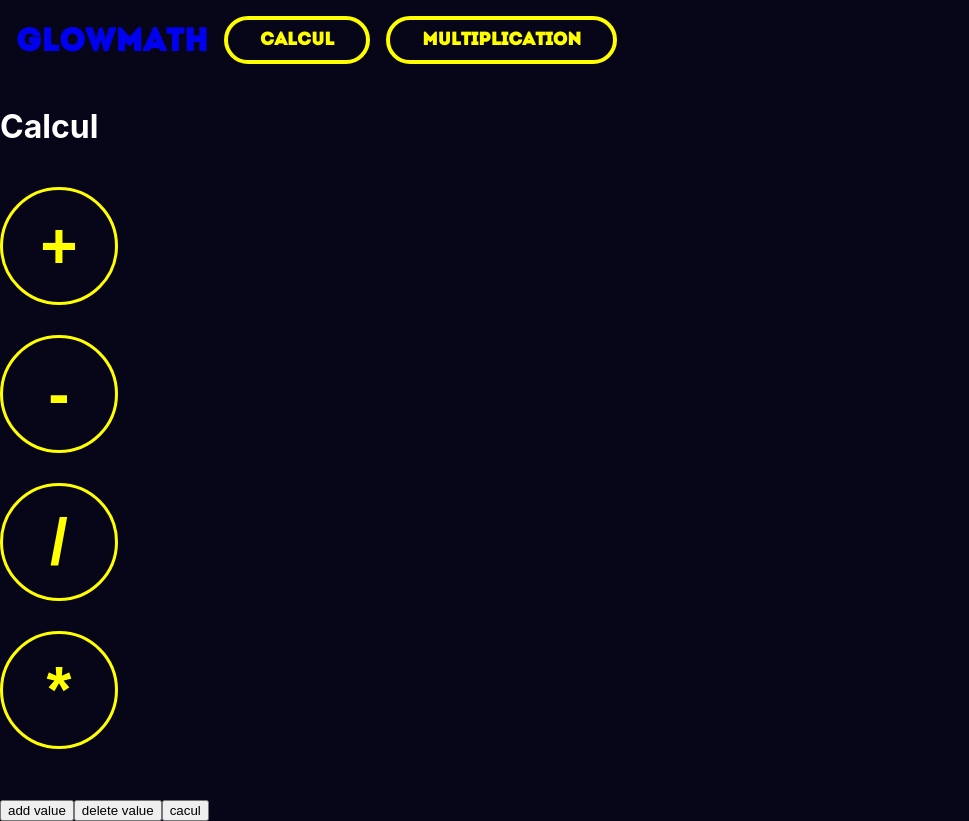
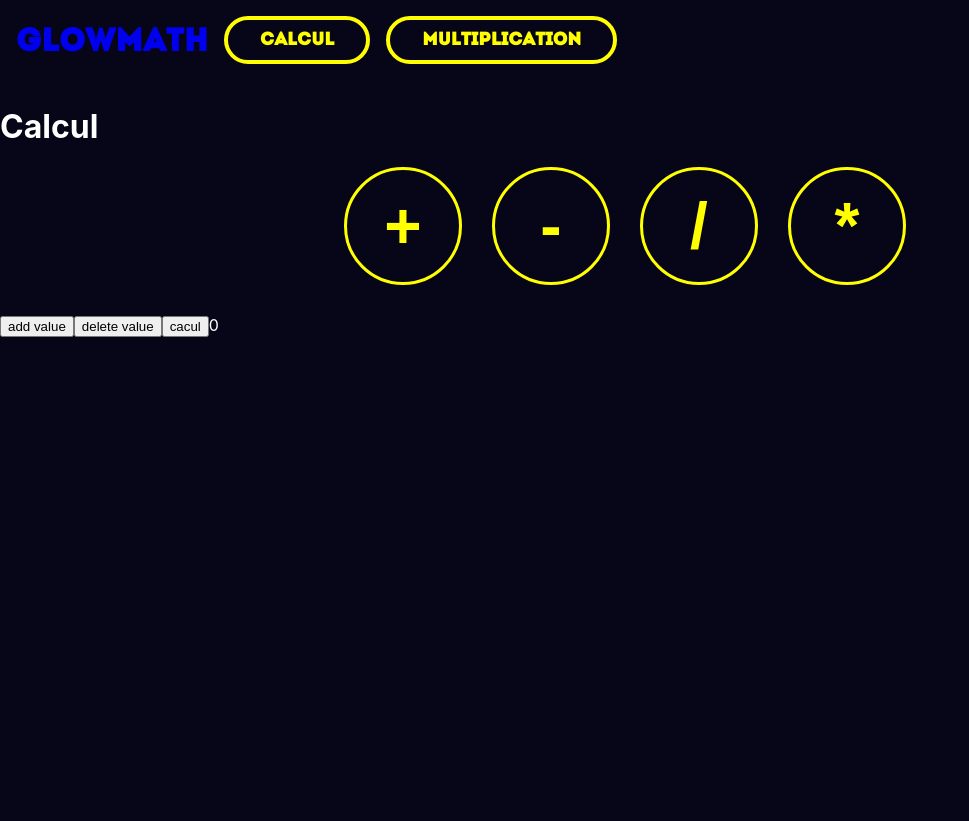
Before and after one commit to enztexier/GM, a React (Create React App) app: page /calcul in a window 1280 px wide. Shown: the whole page, without its empty margins (0-969 px from the left). After the commit the page ends 800 px from the top, so only its background shows below. Built offline with nearby package versions, Linux system fonts and the light colour scheme.

Commit message:
test cacul component

```diff
--- a/src/pages/calcul/Calcul.jsx
+++ b/src/pages/calcul/Calcul.jsx
@@ -4,6 +4,7 @@ import Checkbox from '../../components/checkbox/Checkbox';
 import Value from './components/value/Value';
 import Btnvalue from './components/btnvalue/Btnvalue';
 import Navbar from '../../components/navbar/Navbar';
+import './calcul.css';
 
 const Calcul = () => {
 
@@ -176,52 +177,42 @@ const Calcul = () => {
                 case 1:
                     let one = Math.floor(Math.random() * (9 - 1 + 1)) + 1;
                     setDigits(cur => [...cur, one])
-                    console.log(one)
                     break;
                 case 2:
                     let two = Math.floor(Math.random() * (99 - 10 + 1)) + 10;
                     setDigits(cur => [...cur, two])
-                    console.log(two)
                     break;
                 case 3:
                     let three = Math.floor(Math.random() * (999 - 100 + 1)) + 100;
                     setDigits(cur => [...cur, three])
-                    console.log(three)
                     break;
                 case 4:
                     let four = Math.floor(Math.random() * (9999 - 1000 + 1)) + 1000;
                     setDigits(cur => [...cur, four])
-                    console.log(four)
                     break;
                 case 5:
                     let five = Math.floor(Math.random() * (99999 - 10000 + 1)) + 10000;
                     setDigits(cur => [...cur, five])
-                    console.log(five)
                     break;
                 case 6:
                     let six = Math.floor(Math.random() * (999999 - 100000 + 1)) + 100000;
                     setDigits(cur => [...cur, six])
-                    console.log(six)
                     break;
                 case 7:
                     let seven = Math.floor(Math.random() * (999999 - 100000 + 1)) + 100000;
                     setDigits(cur => [...cur, seven])
-                    console.log(seven)
                     break;
                 case 8:
                     let eight = Math.floor(Math.random() * (999999 - 100000 + 1)) + 100000;
                     setDigits(cur => [...cur, eight])
-                    console.log(eight)
                     break;
                 case 9:
                     let nine = Math.floor(Math.random() * (999999 - 100000 + 1)) + 100000;
                     setDigits(cur => [...cur, nine])
-                    console.log(nine)
                     break;
                 case 10:
                     let ten = Math.floor(Math.random() * (999999 - 100000 + 1)) + 100000;
                     setDigits(cur => [...cur, ten])
-                    console.log(ten)
                     break;
                 default:
                     console.log("no more digits");
@@ -258,25 +249,56 @@ const Calcul = () => {
 
     }
 
+    let sum = 0
+
+
+
 
     useEffect(() => {
 
-        console.log("use")
+        console.log(digits)
+        setFinal('')
 
+        //let ff = digits[0] + digits[1]
+
+        let arr = [1, 2, 3]
+
+        let o = callOperator()
+        const f = digits.map(e => sum + o + e)
+
+
+        /*
         const f = digits.map((val, i) => {
-            console.log(i)
+         let o = callOperator()
+         //console.log(i)
          console.log(digits)
 
          if (i < digits.length) {
+             console.log(o)
+             let ff = val + o + sum
+             console.log(ff)
+         }else{
+             return <div>too big</div>;
+         }}) */
+
+
+        /*
+        const f = digits.map((val, i) => {
+            //console.log(i)
+            console.log(digits)
+
+            if (i < digits.length) {
+                let ff = val + val
                 return <p key={val}>{val}{callOperator()}</p>
             }else{
                 return <div>too big</div>;
             }
 
         })
+        */
 
         console.log(f)
-        setFinal(f)
+        setFinal(sum)
 
     }, [digits])
 
@@ -304,7 +326,7 @@ const Calcul = () => {
         <div>
             <Navbar></Navbar>
             <h1>Calcul</h1>
-            <br></br>
+            <div className='operator-box'>
                 <Checkbox
                     label="+"
                     value={checkedPositive}
@@ -328,8 +350,7 @@ const Calcul = () => {
                     value={checkedMultiplication}
                     onChange={handleChangeFour}
                 />
-
-            <br></br>
+            </div>
 
 
             <button onClick={AddValue}>add value</button>
@@ -337,12 +358,8 @@ const Calcul = () => {
 
             {listeValue}
 
-
             <button onClick={CalculFinal}>cacul</button>
             {final}
-
-            <br></br>
-
 
 
 
--- /dev/null
+++ b/src/pages/calcul/calcul.css
@@ -0,0 +1,7 @@
+.operator-box{
+    display: flex;
+    flex-direction: row;
+    align-items: center;
+    justify-content: center;
+    width: 100%;
+}
--- a/src/pages/calcul/components/btnvalue/Btnvalue.jsx
+++ b/src/pages/calcul/components/btnvalue/Btnvalue.jsx
@@ -4,11 +4,9 @@ const Btnvalue = ({nbr, AddDigit, DeleteDigit}) => {
     //console.log("BTN" + nbr)
     return (
         <div>
-
             <button onClick={AddDigit}>+</button>
             <button onClick={DeleteDigit}>-</button>
             {nbr}
-
         </div>
     );
 };
```
Lines whose indentation alone changed are shown as unchanged.
